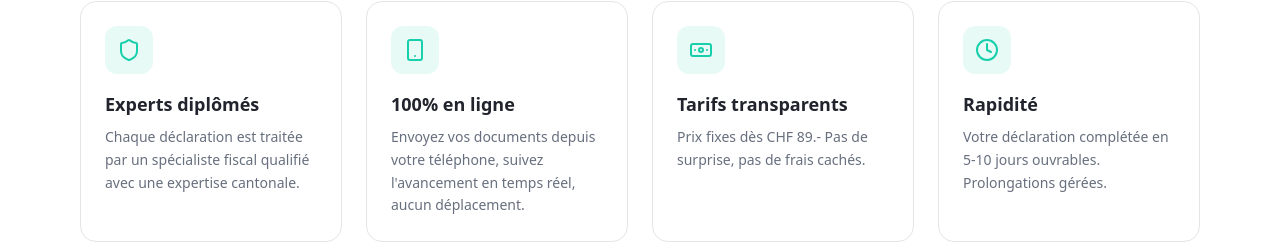
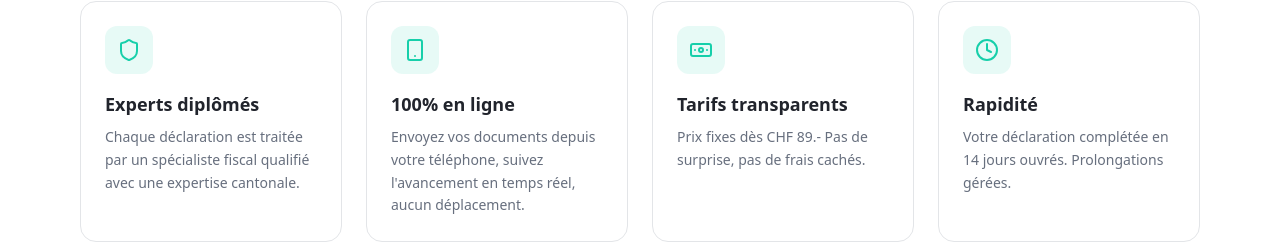
Before and after one commit to medericborgeaud-oss/neofidu, a Next.js app: page /particuliers in a window 1280 px wide. Shown: the part 975-1219 px from the top of the page. Built offline with nearby package versions, Linux system fonts and the light colour scheme; no server answers.

Commit message:
Update processing times to 14 jours ouvrés (standard) on particuliers page

```diff
--- a/src/app/particuliers/page.tsx
+++ b/src/app/particuliers/page.tsx
@@ -154,7 +154,7 @@ export default function ParticuliersPage() {
     },
     {
       q: "Combien de temps cela prend-il ?",
-      a: "Une fois tous vos documents reçus, votre déclaration est généralement complétée en 5 à 10 jours ouvrables. En période de pointe (février-mars), cela peut prendre jusqu'à 15 jours.",
+      a: "Une fois tous vos documents reçus, votre déclaration est généralement complétée en 14 jours ouvrés. En période de pointe (février-mars), cela peut prendre jusqu'à 15 jours.",
     },
     {
       q: "Quels cantons couvrez-vous ?",
@@ -277,7 +277,7 @@ export default function ParticuliersPage() {
                 {
                   icon: Clock,
                   title: "Rapidité",
-                  desc: "Votre déclaration complétée en 5-10 jours ouvrables. Prolongations gérées.",
+                  desc: "Votre déclaration complétée en 14 jours ouvrés. Prolongations gérées.",
                 },
               ].map((feature, i) => (
                 <div
```
